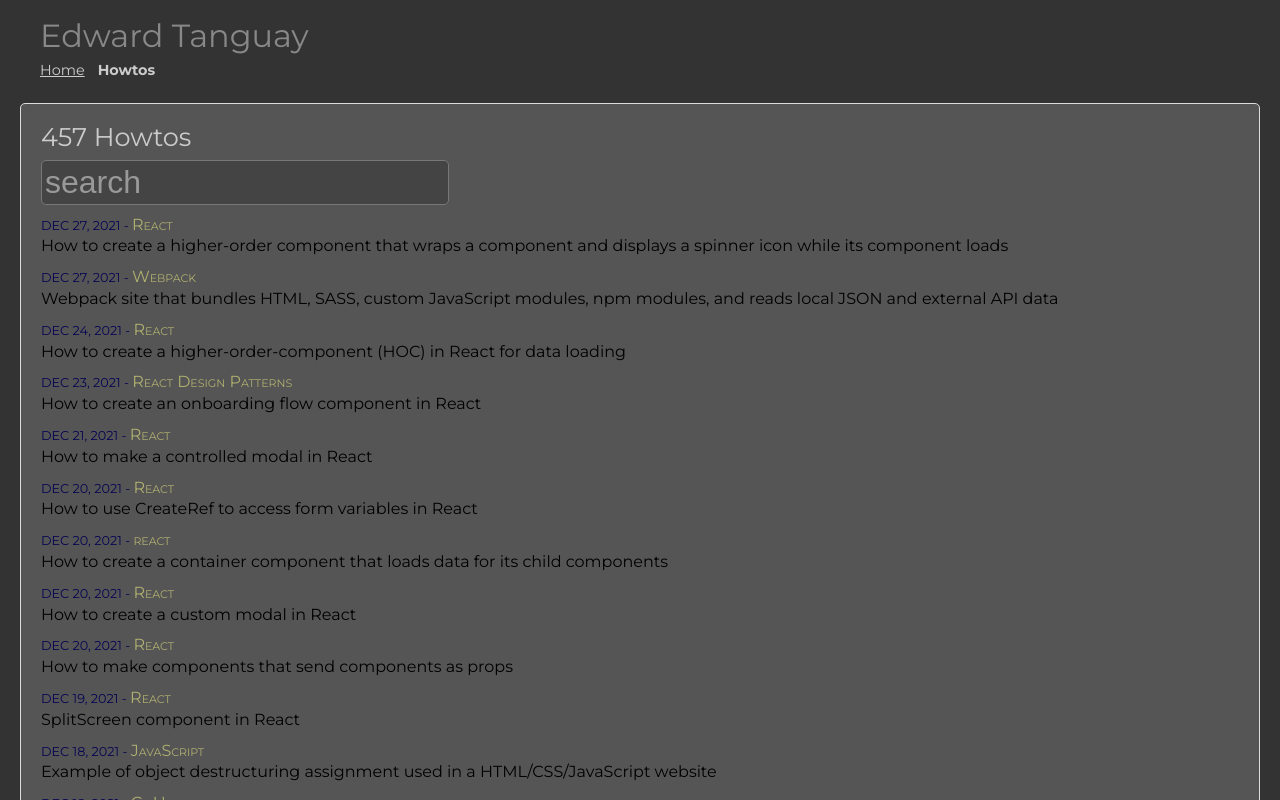
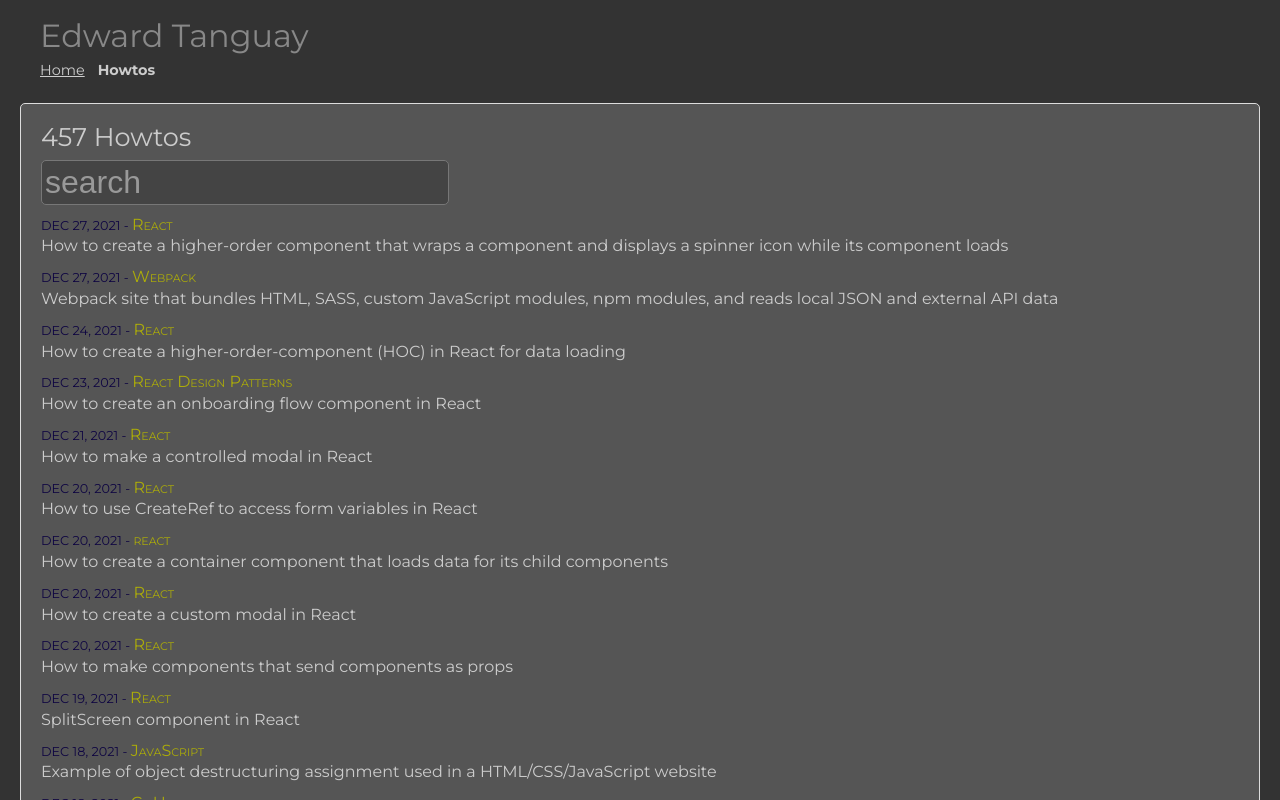
Before and after one commit to edwardtanguay/dpodreactcore, a React (Create React App) app: page /howtos in a window 1280 px wide. Shown: the top 800 px of the page. Built offline with nearby package versions, Linux system fonts and the light colour scheme.

Commit message:
main page colors

```diff
--- a/src/system/styles/layout_dark.scss
+++ b/src/system/styles/layout_dark.scss
@@ -235,21 +235,21 @@ body {
 			background-color: #ccc;
 			z-index: 10;
 
-			.createDate {
-				color: rgb(128, 0, 117);
-				font-weight: 500;
-				font-size: 0.8em;
-				text-transform: uppercase;
-				&::after {
-					content: " - ";
-				}
-			}
+			// .createDate {
+			// 	color: rgb(128, 0, 117);
+			// 	font-weight: 500;
+			// 	font-size: 0.8em;
+			// 	text-transform: uppercase;
+			// 	&::after {
+			// 		content: " - ";
+			// 	}
+			// }
 
-			.category {
-				color: yellow;
-				font-weight: 500;
-				font-variant: small-caps;
-			}
+			// .category {
+			// 	color: yellow;
+			// 	font-weight: 500;
+			// 	font-variant: small-caps;
+			// }
 
 			.title {
 				font-size: 24px;
@@ -410,6 +410,7 @@ body {
 	$menuReduced: #bbb;
 	.itemLinkTitle {
 		cursor: pointer;
+		color: basic.$thirdColor;
 	}
 	.oneOfMany {
 		color: basic.$thirdColor;
@@ -421,12 +422,12 @@ body {
 	.overviewItem {
 		margin: 0 0 10px 0;
 		.category {
-			color: rgb(175, 175, 112);
+			color: rgb(172, 172, 9);
 			font-weight: 500;
 			font-variant: small-caps;
 		}
 		.createDate {
-			color: rgb(5, 5, 83);
+			color: rgb(15, 6, 66);
 			font-weight: 500;
 			font-size: 0.8em;
 			text-transform: uppercase;
```
